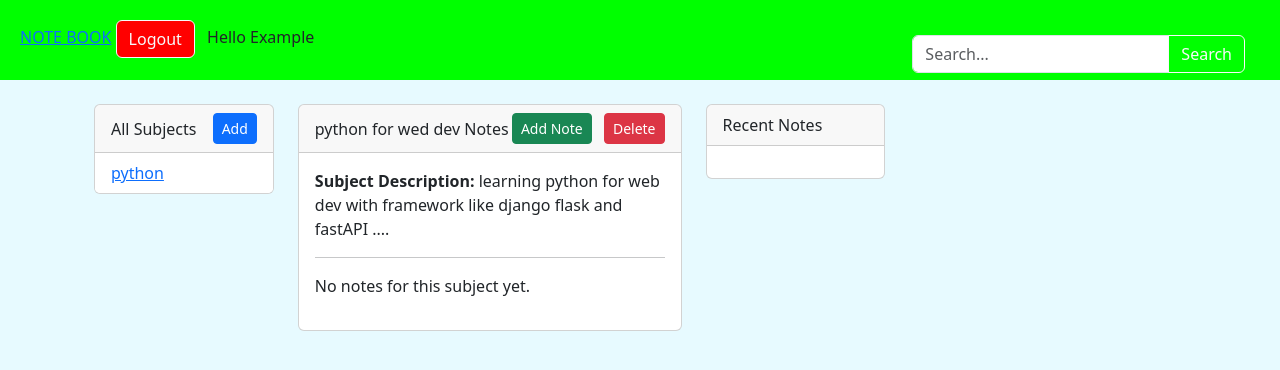
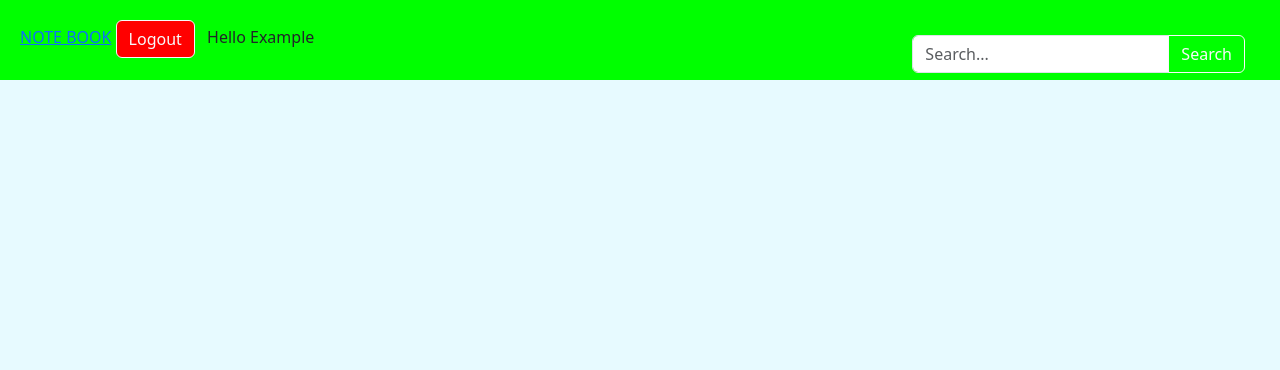
Before and after one commit to Ashenafi-adola/Note-App, a Django app: page /subject/7 in a window 1280 px wide. Shown: the top 370 px of the page. Run offline with Django 5.2, Linux system fonts and the light colour scheme; a user stored in the database is signed in; data comes from the database, SQL or seed files in the repository; both versions use the stored data as it was after the commit.

Commit message:
cleared all templates to build again

```diff
--- a/Noteproject/Noteapp/templates/Noteapp/subject.html
+++ b/Noteproject/Noteapp/templates/Noteapp/subject.html
@@ -31,57 +31,5 @@
 </form>
 {% endblock %}
 {% block content %}
-<div class="container my-4">
-    <div class="row">
-        <aside class="col-12 col-md-3 mb-3">
-            <div class="card">
-                <div class="card-header d-flex justify-content-between align-items-center">
-                    <span>All Subjects</span>
-                    <a href="{% url 'addsubject' %}" class="btn btn-sm btn-primary">Add</a>
-                </div>
-                <ul class="list-group list-group-flush">
-                    {% for subject in subjects %}
-                        <li class="list-group-item"><a href="{% url 'subject' subject.id %}">{{ subject.name }}</a></li>
-                    {% empty %}
-                        <li class="list-group-item">No subjects yet.</li>
-                    {% endfor %}
-                </ul>
-            </div>
-        </aside>
 
-        <main class="col-12 col-md-6 mb-3">
-            <div class="card">
-                <div class="card-header d-flex justify-content-between align-items-center">
-                    <span>{{ subject }} Notes</span>
-                    <div>
-                        <a href="{% url 'createSubjectNote' subject.name %}" class="btn btn-sm btn-success">Add Note</a>
-                        <a href="{% url 'deleteSubject' subject.id %}" class="btn btn-sm btn-danger ms-2">Delete</a>
-                    </div>
-                </div>
-                <div class="card-body">
-                    <p><b>Subject Description:</b> {{ subject.description }}</p>
-                    <hr>
-                    {% for note in notes %}
-                        <div class="mb-3">
-                            <small class="text-muted">Subject: {{ note.subject }}</small>
-                            <h5><a href="{% url 'note' note.id %}">{{ note.title }}</a></h5>
-                            <p class="mb-1 text-truncate">{{ note }}...</p>
-                            <small class="text-muted">{{ note.updated|timesince }} ago</small>
-                            <hr>
-                        </div>
-                    {% empty %}
-                        <p>No notes for this subject yet.</p>
-                    {% endfor %}
-                </div>
-            </div>
-        </main>
-
-        <aside class="col-12 col-md-3 mb-3">
-            <div class="card">
-                <div class="card-header">Recent Notes</div>
-                <div class="card-body"></div>
-            </div>
-        </aside>
-    </div>
-</div>
 {% endblock %}
```
Also changed, not shown: Noteproject/Noteapp/templates/Noteapp/note_subject.html (+1 -20 lines), Noteproject/Noteapp/templates/Noteapp/subject_note.html (+1 -25 lines), Noteproject/db.sqlite3.
